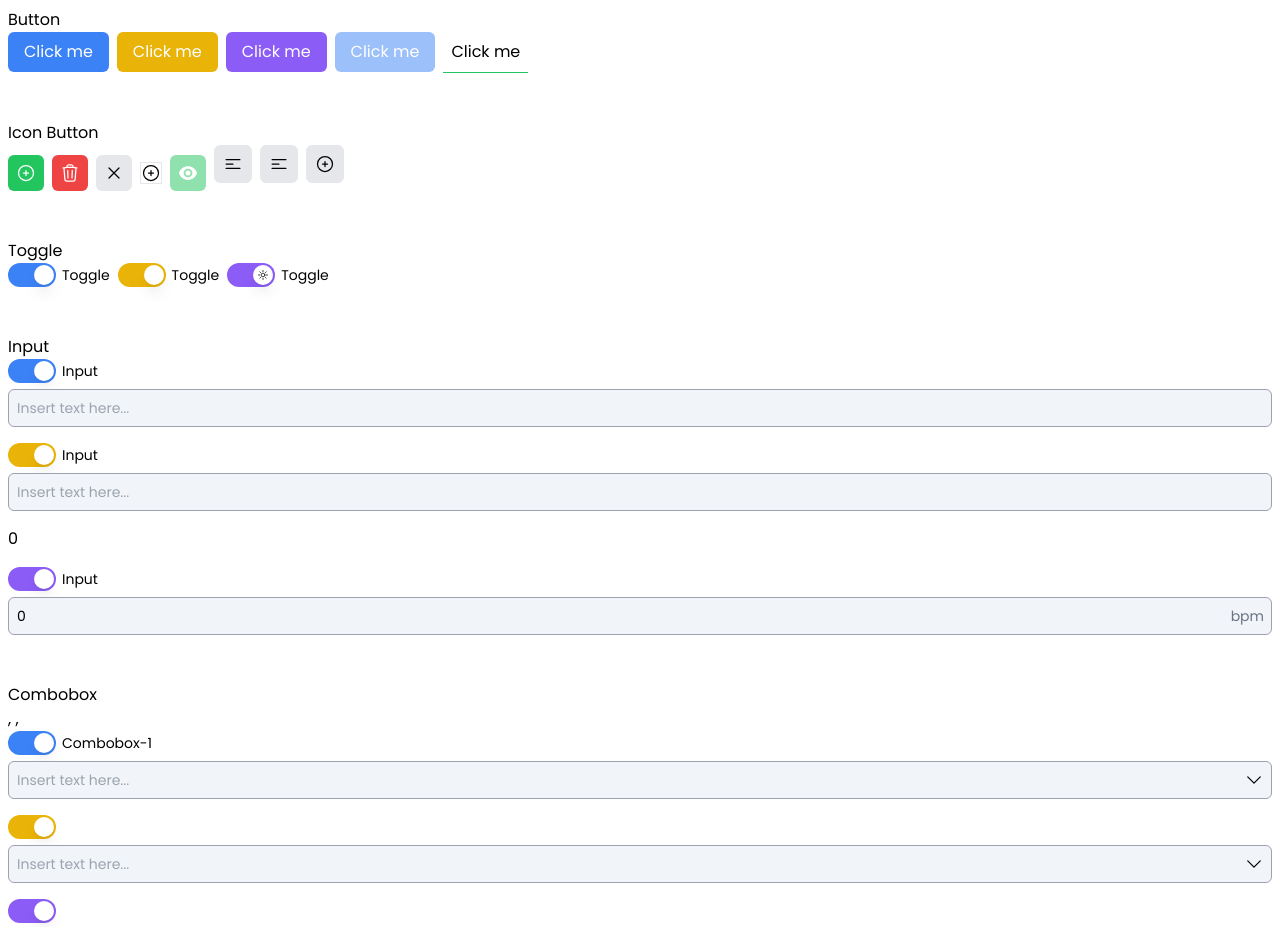
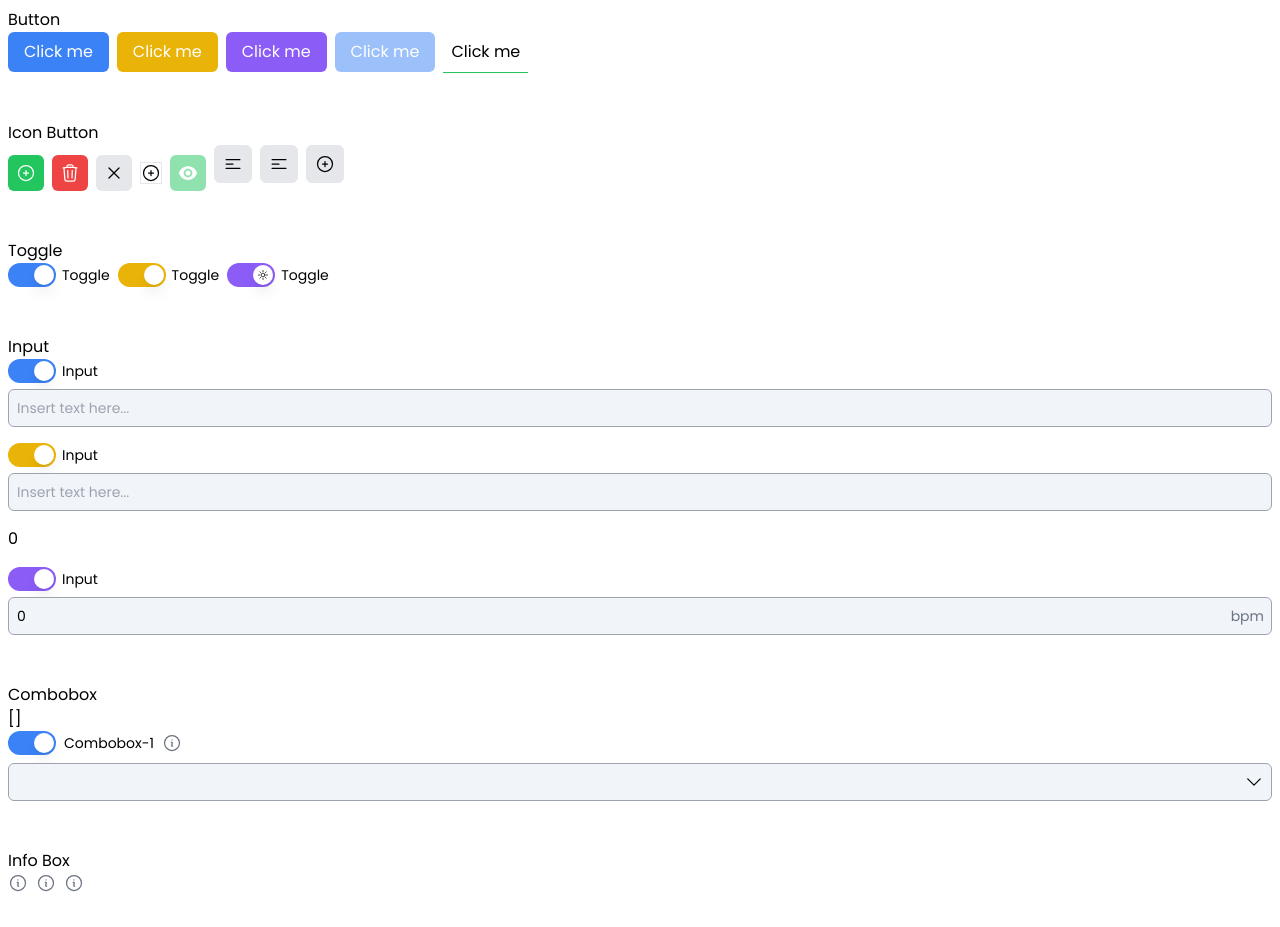
Before and after one commit to stefanBid/health-fit-360, a Vue app: page / in a window 1280 px wide. Shown: the top 927 px of the page. Built offline with nearby package versions, Linux system fonts and the light colour scheme.

Commit message:
add new combobox component

```diff
--- a/src/App.vue
+++ b/src/App.vue
@@ -36,9 +36,7 @@ const items = [
 	{ label: 'Option 3', value: '3' },
 ];
 
-const combo1 = ref('');
-const combo2 = ref('');
-const combo3 = ref('');
+const combo1 = ref([]);
 </script>
 
 <template>
@@ -220,62 +218,26 @@ const combo3 = ref('');
 
     <div class="p-2">
       <h1>Combobox</h1>
-      {{ combo1 }}, {{ combo2 }}, {{ combo3 }}
+      {{ combo1 }}
       <div class="flex flex-col gap-y-4">
         <HfCombobox
           id="combobox-1"
-          v-model:value-selected="combo1"
+          v-model:selected-option="combo1"
           :items="items"
           :disabled="!toggle1"
-          color="blue"
+          color="violet"
           label="Combobox-1"
+          help="This is a combobox"
           display-key="label"
           value-key="value"
-          add-if-not-found-enabled
+          add-if-not-found-option
+          multiple
         >
           <template #toggle>
             <hf-toggle
               id="toggle-combobox-1"
               v-model:enabled="toggle1"
               color="blue"
-            />
-          </template>
-        </HfCombobox>
-
-        <HfCombobox
-          id="combobox-2"
-          v-model:value-selected="combo2"
-          :items="items"
-          :disabled="!toggle2"
-          color="yellow"
-          display-key="label"
-          value-key="value"
-          add-if-not-found-enabled
-        >
-          <template #toggle>
-            <hf-toggle
-              id="toggle-combobox-2"
-              v-model:enabled="toggle2"
-              color="yellow"
-            />
-          </template>
-        </HfCombobox>
-
-        <HfCombobox
-          id="combobox-3"
-          v-model:value-selected="combo3"
-          :items="items"
-          :disabled="!toggle3"
-          color="violet"
-          display-key="label"
-          value-key="value"
-          add-if-not-found-enabled
-        >
-          <template #toggle>
-            <hf-toggle
-              id="toggle-combobox-3"
-              v-model:enabled="toggle3"
-              color="violet"
             />
           </template>
         </HfCombobox>
--- a/src/components/molecules/hf-combobox/HfCombobox.vue
+++ b/src/components/molecules/hf-combobox/HfCombobox.vue
@@ -1,76 +1,60 @@
 <script setup lang="ts">
-import {
-	ref,
-	nextTick,
-	computed,
-	onUnmounted,
-	onMounted,
-	onBeforeMount,
-} from 'vue';
-import { generateId, getTransition } from '@/utils';
+import { ref, useSlots, nextTick, computed, onUnmounted, onMounted, onBeforeMount } from 'vue';
 import { useFocus } from '@vueuse/core';
 import { vOnClickOutside } from '@vueuse/components';
-import { ChevronDownIcon, PlusCircleIcon } from '@heroicons/vue/24/outline';
-import { usePopper } from '@/hooks/usePopper';
+import { HfIconButton, HfInfoBox } from '@/components';
+import { ChevronDownIcon, PlusCircleIcon, CheckCircleIcon as CheckCircleIconOutline } from '@heroicons/vue/24/outline';
+import { CheckCircleIcon } from '@heroicons/vue/24/solid';
+import { usePopper } from '@/hooks';
+import { getTransition, generateId } from '@/utils';
 import type { ColorVariantExtra } from '@/types/global.types';
-import HfIconButton from '@/components/atoms/hf-icon-button/HfIconButton.vue';
 
-interface ComboboxProps {
+interface HfComboboxProps {
   // eslint-disable-next-line @typescript-eslint/no-explicit-any
   items: any[];
   label?: string;
   help?: string;
   placeholder?: string;
+  color?: ColorVariantExtra;
   disabled?: boolean;
   valueKey?: string;
   displayKey?: string;
-  color?: ColorVariantExtra;
-  addIfNotFoundEnabled?: boolean;
+  addIfNotFoundOption?: boolean;
+  multiple?: boolean;
 }
 
 interface ItemOption {
   label: string;
   value: string;
-  notFound: boolean;
+  selected: boolean;
 }
-const props = withDefaults(defineProps<ComboboxProps>(), {
+
+const props = withDefaults(defineProps<HfComboboxProps>(), {
 	label: undefined,
 	help: undefined,
 	disabled: false,
-	placeholder: 'Insert text here...',
+	placeholder: '',
+	color: 'blue',
 	valueKey: '',
 	displayKey: '',
-	color: 'blue',
-	addIfNotFoundEnabled: false,
+	addIfNotFoundOption: false,
+	multiple: false,
 });
 
 defineOptions({ inheritAttrs: false });
 
-const valueSelected = defineModel<string>('valueSelected', { required: true });
+const selectedOption = defineModel<string | string[]>('selectedOption', { required: true });
 const newItems = ref<ItemOption[]>([]);
-const query = ref('');
-const selectableOption = ref('');
+const query = ref<string>('');
 
-const comboboxUniqueId: string = generateId();
+const slots = useSlots();
+const comboboxUniqueId = generateId();
 const comboboxInputRef = ref();
 const transition = getTransition('scaleAndFade');
 
 let resizeObserver: ResizeObserver | null = null;
 const { focused } = useFocus(comboboxInputRef);
-const { isOpen, anchor, popper, popperStyle, changeToolTipVisibility } =
-  usePopper('combobox');
-
-const inputValue = computed({
-	get: () => {
-		if (isOpen.value) {
-			return query.value;
-		}
-		return selectableOption.value;
-	},
-	set: (val) => {
-		query.value = val;
-	},
-});
+const { isOpen, anchor, popper, popperStyle, changeToolTipVisibility } = usePopper('combobox');
 
 const onOpenCloseCombobox = (op: 'open' | 'close') => {
 	changeToolTipVisibility(op);
@@ -89,95 +73,149 @@ const onOpenCloseCombobox = (op: 'open' | 'close') => {
 	});
 };
 
-const normalizedPropsItems = computed<ItemOption[]>(() =>
-	props.items.map((item) => ({
-		label: item[props.displayKey],
-		value: item[props.valueKey],
-		notFound: false,
-	})),
-);
+const normalizedPropsItems = (): ItemOption[] => {
+	if (!props.multiple && !Array.isArray(selectedOption.value)) {
+		return props.items.map(item => ({
+			label: item[props.displayKey] as string,
+			value: item[props.valueKey] as string,
+			selected: selectedOption.value === (item[props.valueKey] as string),
+		}));
+	}
+	if (props.multiple && Array.isArray(selectedOption.value)) {
+		return props.items.map(item => ({
+			label: item[props.displayKey] as string,
+			value: item[props.valueKey] as string,
+			selected: selectedOption.value.includes(item[props.valueKey] as string),
+		}));
+	}
+	return [];
+};
 
 const filteredItemsOption = computed<ItemOption[]>(() => {
-	const combinedItems = [...normalizedPropsItems.value, ...newItems.value];
-
-	const filtered = combinedItems.filter((item) =>
-		item.label.toLowerCase().includes(query.value.toLowerCase()),
-	);
-
-	if (
-		props.addIfNotFoundEnabled &&
-    filtered.length === 0 &&
-    query.value.trim() !== ''
-	) {
-		filtered.push({
-			label: query.value,
-			value: query.value,
-			notFound: true,
-		});
-	}
+	const filtered = newItems.value.filter(item => item.label.toLowerCase().includes(query.value.toLowerCase()));
 
 	return filtered;
 });
 
-const onSelectComboboxItemOption = (item: ItemOption) => {
-	if (item.notFound && newItems.value.indexOf(item) === -1) return;
+const inputValue = computed({
+	get: () => {
+		// If the combobox is open, display the current query
+		if (isOpen.value) {
+			return query.value;
+		}
 
-	if (selectableOption.value !== item.label) {
-		valueSelected.value = item.value;
-		selectableOption.value = item.label;
-		onOpenCloseCombobox('close');
+		// If the combobox is closed, determine what value to display based on the selection
+		if (!props.multiple) {
+			// Single selection mode
+			const selectedItem = newItems.value.find(item => item.value === selectedOption.value);
+			return selectedItem ? selectedItem.label : '';
+		}
+		// Multiple selection mode (optional, depends on how you want to display selected values)
+		const selectedItems = newItems.value.filter(item => selectedOption.value.includes(item.value));
+		// An example: concatenate labels of selected items with a comma
+		return selectedItems.map(item => item.label).join(', ');
+	},
+	set: val => {
+		// Update the query based on the user input
+		query.value = val;
+	},
+});
+
+const onSelectComboboxItemOption = (itemOption: ItemOption) => {
+	const itemIndexInNewItems = newItems.value.findIndex(item => item.value === itemOption.value);
+
+	if (itemIndexInNewItems !== -1) {
+		newItems.value[itemIndexInNewItems].selected = !newItems.value[itemIndexInNewItems].selected;
+
+		if (!props.multiple && !Array.isArray(selectedOption.value)) {
+			// Single selection: update selectedOption or clear it if the item was deselected
+			selectedOption.value = newItems.value[itemIndexInNewItems].selected ? itemOption.value : '';
+
+			// Remove the selected state from all other items
+			newItems.value.forEach((_, index) => {
+				if (index !== itemIndexInNewItems) {
+					newItems.value[index].selected = false;
+				}
+			});
+		} else if (props.multiple && Array.isArray(selectedOption.value)) {
+			// Multiple selection: update selectedOption by adding or removing the item
+			if (newItems.value[itemIndexInNewItems].selected) {
+				selectedOption.value.push(itemOption.value);
 			} else {
-		valueSelected.value = '';
-		selectableOption.value = '';
+				selectedOption.value = selectedOption.value.filter((value: string) => value !== itemOption.value);
 			}
+		}
+	}
+
+	onOpenCloseCombobox('close'); // Close the combobox after selection/deselection
 };
 
-const addNewItemOption = (newItem: ItemOption) => {
-	const isDuplicate = newItems.value.some(
-		(item) => item.value === newItem.value,
-	);
+const addNewItemOption = (newItem: string) => {
+	const isDuplicate = newItems.value.some(item => item.value === newItem);
 	if (isDuplicate) return;
 
 	newItems.value.push({
-		...newItem,
-		notFound: false,
+		label: newItem,
+		value: newItem,
+		selected: true,
 	});
+	if (!props.multiple && !Array.isArray(selectedOption.value)) {
+		selectedOption.value = newItem;
 
-	valueSelected.value = newItem.value;
-	selectableOption.value = newItem.label;
+		// Remove the selected state from all other items
+		newItems.value.forEach((item, index) => {
+			if (item.value !== newItem) {
+				newItems.value[index].selected = false;
+			}
+		});
+	} else if (props.multiple && Array.isArray(selectedOption.value)) {
+		selectedOption.value.push(newItem);
+	}
 	onOpenCloseCombobox('close');
 };
 
+onBeforeMount(() => {
+	newItems.value = normalizedPropsItems();
+
+	if (!props.multiple && !Array.isArray(selectedOption.value) && selectedOption.value !== '') {
+		const valueExists = newItems.value.some(item => item.value === selectedOption.value);
+		if (!valueExists) {
+			newItems.value.push({
+				label: selectedOption.value as string,
+				value: selectedOption.value as string,
+				selected: true,
+			});
+		}
+	} else if (props.multiple && Array.isArray(selectedOption.value) && selectedOption.value.length > 0) {
+		selectedOption.value.forEach((value: string) => {
+			const valueExists = newItems.value.some(item => item.value === value);
+			if (!valueExists) {
+				newItems.value.push({
+					label: value,
+					value,
+					selected: true,
+				});
+			}
+		});
+	}
+});
+
 onMounted(() => {
 	if (anchor.value) {
-		resizeObserver = new ResizeObserver((entries) => {
-			entries.forEach((entry) => {
+		// Crea un'istanza di ResizeObserver
+		resizeObserver = new ResizeObserver(entries => {
+			// eslint-disable-next-line no-restricted-syntax
+			entries.forEach(entry => {
 				const { width } = entry.contentRect;
+				// Aggiorna la larghezza del popper per corrispondere a quella dell'anchor
 				if (popper.value) {
 					popper.value.style.width = `${width}px`;
 				}
 			});
 		});
 
+		// Inizia a osservare l'elemento anchor
 		resizeObserver.observe(anchor.value);
-	}
-});
-
-onBeforeMount(() => {
-	if (valueSelected.value) {
-		const selectedItem = props.items.find(
-			(item) => item[props.valueKey] === valueSelected.value,
-		);
-		if (selectedItem) {
-			selectableOption.value = selectedItem[props.displayKey];
-		} else {
-			selectableOption.value = valueSelected.value;
-			newItems.value.push({
-				label: valueSelected.value,
-				value: valueSelected.value,
-				notFound: true,
-			});
-		}
 	}
 });
 
@@ -192,32 +230,42 @@ onUnmounted(() => {
 </script>
 
 <template>
-  <div class="flex flex-col">
+  <div class="w-full space-y-2">
     <!--Label-->
-    <div class="inline-flex items-center mb-1.5">
+    <div
+      v-if="props.label || props.help || slots.toggle"
+      class="flex items-center gap-x-2"
+    >
       <slot name="toggle"></slot>
+      <div class="flex items-center flex-1 space-x-2">
         <label
-        v-if="props.label"
+          v-show="props.label"
           :for="($attrs.id as string) || `${comboboxUniqueId}-id`"
-        class="ml-1.5 hover:cursor-pointer text-sm sm:text-xs xs:text-xs"
+          class="text-sm transition-all duration-200 ease-in-out hover:cursor-pointer sm:text-xs xs:text-xs shrink-0"
+          :class="props.disabled ? 'pointer-events-none opacity-40' : 'hover:cursor-pointer opacity-100'"
         >
           {{ props.label }}
         </label>
-      <!--Help icon-->
+        <HfInfoBox
+          v-if="props.help"
+          :text="props.help"
+          type="outline"
+        />
+      </div>
     </div>
     <!--Combobox-->
     <div
       ref="anchor"
       class="relative flex items-center w-full text-sm xs:text-xs sm:text-xs"
+      aria-describedby="tooltip"
     >
+      <!--Input-Combobox-->
       <input
         :id="($attrs.id as string) || `${comboboxUniqueId}-id`"
         ref="comboboxInputRef"
         v-model="inputValue"
-        type="text"
         :placeholder="props.placeholder"
-        :disabled="props.disabled"
-        class="w-full p-2 truncate transition-all duration-200 ease-in-out border border-gray-300 rounded-md outline-none bg-slate-100 focus:outline-none focus:ring-1"
+        class="w-full py-2 pl-2 pr-8 truncate transition-all duration-200 ease-in-out border border-gray-300 rounded-md outline-none bg-slate-100 focus:outline-none focus:ring-1"
         :class="[
           {
             'border-gray-400': !props.disabled,
@@ -236,9 +284,11 @@ onUnmounted(() => {
       <HfIconButton
         :icon="ChevronDownIcon"
         no-style
-        :disabled="props.disabled"
-        :class="{ 'rotate-180': isOpen }"
-        class="absolute inset-y-0 right-0 flex items-center m-2 bg-transparent w-fit"
+        class="absolute inset-y-0 right-0 flex items-center p-2 transition-all duration-200 ease-in-out bg-transparent border-none w-fit"
+        :class="[
+          props.disabled ? 'pointer-events-none opacity-40' : 'opacity-100',
+          isOpen ? 'rotate-180' : '',
+        ]"
         @click.stop="onOpenCloseCombobox(isOpen ? 'close' : 'open')"
       />
     </div>
@@ -254,78 +304,72 @@ onUnmounted(() => {
         <div
           v-if="isOpen"
           ref="popper"
-          v-on-click-outside="[
-            () => changeToolTipVisibility('close'),
-            { ignore: [anchor] },
-          ]"
+          v-on-click-outside="[() => changeToolTipVisibility('close'), { ignore: [anchor] }]"
           :style="popperStyle"
-          class="absolute z-50 w-full overflow-y-auto text-sm bg-white border border-gray-300 rounded-md shadow-lg h-fit max-h-72 xs:text-xs sm:text-xs"
+          class="absolute z-50 w-full overflow-y-auto text-sm bg-white border border-gray-300 rounded-md shadow-lg max-h-60 h-fit xs:text-xs sm:text-xs"
         >
-          <div
-            v-if="filteredItemsOption.length === 0"
-            class="relative px-4 py-2 italic cursor-default select-none text-kl-gray-400"
-          >
-            Nothing found.
-          </div>
-
+          <!--Options-->
           <div
             v-for="(item, index) in filteredItemsOption"
             :key="item.value"
-            class="text-black transition-all duration-200 ease-in-out group"
+            class="relative flex p-2 text-black transition-all duration-200 ease-in-out bg-white hover:cursor-pointer hover:text-white group"
             :class="{
-              'bg-white hover:text-white':
-                valueSelected !== item.value &&
-                (!item.notFound || newItems.includes(item)),
-              'bg-white':
-                valueSelected !== item.value &&
-                item.notFound &&
-                !newItems.includes(item),
-              ' hover:bg-blue-500 ':
-                valueSelected !== item.value &&
-                props.color === 'blue' &&
-                (!item.notFound || newItems.includes(item)),
-              ' hover:bg-yellow-500 ':
-                valueSelected !== item.value &&
-                props.color === 'yellow' &&
-                (!item.notFound || newItems.includes(item)),
-              ' hover:bg-violet-500':
-                valueSelected !== item.value &&
-                props.color === 'violet' &&
-                (!item.notFound || newItems.includes(item)),
-              'bg-blue-500 text-white':
-                valueSelected === item.value && props.color === 'blue',
-              'bg-yellow-500 text-white':
-                valueSelected === item.value && props.color === 'yellow',
-              'bg-violet-500 text-white':
-                valueSelected === item.value && props.color === 'violet',
-              'hover:cursor-pointer': !item.notFound || newItems.includes(item),
+
+              'hover:bg-blue-500': props.color === 'blue',
+              'hover:bg-yellow-500': props.color === 'yellow',
+              'hover:bg-violet-500': props.color === 'violet',
+
+              'font-semibold': item.selected,
+              'text-blue-500': item.selected && props.color === 'blue',
+              'text-yellow-500': item.selected && props.color === 'yellow',
+              'text-violet-500': item.selected && props.color === 'violet',
+
               'rounded-t-md': index === 0,
               'rounded-b-md': index === filteredItemsOption.length - 1,
             }"
             @click="onSelectComboboxItemOption(item)"
           >
-            <span class="inline-flex items-center p-2 gap-x-1">
+            <span
+              class="absolute inset-y-0 left-0 flex items-center justify-center p-2 bg-transparent border-none w-fit"
+            >
+              <component
+                :is="item.selected ? CheckCircleIcon : CheckCircleIconOutline"
+                class="transition-all duration-200 ease-in-out size-6 sm:size-5 xs:size-5 group-hover:text-white"
+                :class="[
+                  {
+                    'text-black': !item.selected,
+                    'text-blue-500': item.selected && props.color === 'blue',
+                    'text-yellow-500': item.selected && props.color === 'yellow',
+                    'text-violet-500': item.selected && props.color === 'violet',
+                  },
+                ]"
+              />
+            </span>
+
+            <p class="flex-1 pl-8 truncate">
+              {{ item.label }}
+            </p>
+          </div>
+          <!--Add new item option or no option-->
+          <div
+            v-if="filteredItemsOption.length === 0"
+            class="inline-flex items-center w-full p-2 gap-x-1"
+          >
             <PlusCircleIcon
-                v-if="item.notFound && !newItems.includes(item)"
-                class="size-6 shrink-0 rounded-md p-0.5 transition-all duration-200 ease-in-out hover:cursor-pointer hover:text-white"
-                :class="{
+              v-if="props.addIfNotFoundOption"
+              class="transition-all duration-200 ease-in-out rounded-md size-6 shrink-0 hover:cursor-pointer hover:text-white"
+              :class="[
+                {
                   'hover:bg-blue-500': props.color === 'blue',
                   'hover:bg-yellow-500': props.color === 'yellow',
                   'hover:bg-violet-500': props.color === 'violet',
-                }"
-                @click.stop="addNewItemOption(item)"
+                },
+              ]"
+              @click.stop="addNewItemOption(query)"
             />
-              <p
-                class="flex-1 text-sm truncate xs:text-xs sm:text-xs"
-                :class="{ italic: item.notFound && !newItems.includes(item) }"
-              >
-                {{
-                  item.notFound && !newItems.includes(item)
-                    ? `Add "${item.label}"`
-                    : item.label
-                }}
+            <p class="flex-1 italic truncate cursor-default select-none">
+              {{ props.addIfNotFoundOption ? `Add "${query}"` : 'Nothing found' }}
             </p>
-            </span>
           </div>
         </div>
       </transition>
--- a/src/components/molecules/hf-info-box/HfInfoBox.vue
+++ b/src/components/molecules/hf-info-box/HfInfoBox.vue
@@ -4,14 +4,14 @@ import { InformationCircleIcon as InformationCircleIconOutline } from '@heroicon
 import { InformationCircleIcon } from '@heroicons/vue/24/solid';
 import { getTransition } from '@/utils';
 import { usePopper } from '@/hooks';
-import HfIconButton from '@/components/atoms/hf-icon-button/HfIconButton.vue';
+import { HfIconButton } from '@/components';
 
-export interface BaseInfoBoxProps {
+export interface HfInfoBoxProps {
   text?: string;
   type?: 'solid' | 'outline';
 }
 
-const props = withDefaults(defineProps<BaseInfoBoxProps>(), {
+const props = withDefaults(defineProps<HfInfoBoxProps>(), {
 	text: 'Help text',
 	type: 'outline'
 });
--- a/src/components/molecules/hf-input/HfInput.vue
+++ b/src/components/molecules/hf-input/HfInput.vue
@@ -38,12 +38,13 @@ const UNIT_MAP = {
 
 <template>
   <div class="flex flex-col gap-y-1.5">
-    <div class="inline-flex items-center">
+    <div class="inline-flex items-center gap-x-1.5">
       <slot name="toggle"></slot>
       <label
         v-if="props.label"
         :for="($attrs.id as string) || inputId"
-        class="ml-1.5 hover:cursor-pointer text-sm sm:text-xs xs:text-xs"
+        class="text-sm transition-all duration-200 ease-in-out hover:cursor-pointer sm:text-xs xs:text-xs shrink-0"
+        :class="props.disabled ? 'pointer-events-none opacity-40' : 'hover:cursor-pointer opacity-100'"
       >
         {{ props.label }}
       </label>
```
Lines whose indentation alone changed are shown as unchanged.
